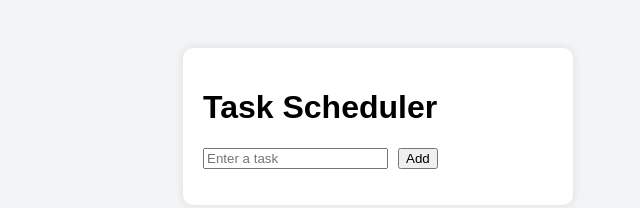
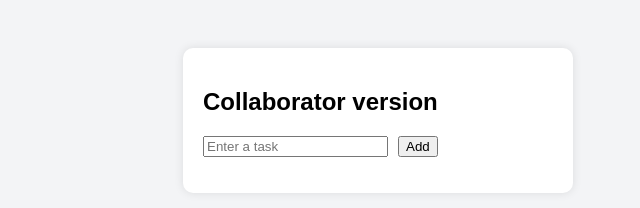
Before and after one commit to 22C148/task_management-, a plain HTML site: page index.html in a window 1280 px wide. Shown: the whole page, without its empty margins (262-902 px from the left). Drawn offline with Linux system fonts and the light colour scheme; no server answers.

Commit message:
Collaborator update

```diff
--- a/index.html
+++ b/index.html
@@ -1,12 +1,14 @@
 <!DOCTYPE html>
 <html>
 <head>
+
+
     <title>Task Scheduler App</title>
     <link rel="stylesheet" href="style.css">
 </head>
 <body>
     <div class="container">
-        <h1>Task Scheduler</h1>
+       <h2>Collaborator version</h2>
 
         <div class="input-section">
             <input id="taskInput" placeholder="Enter a task" />
```
